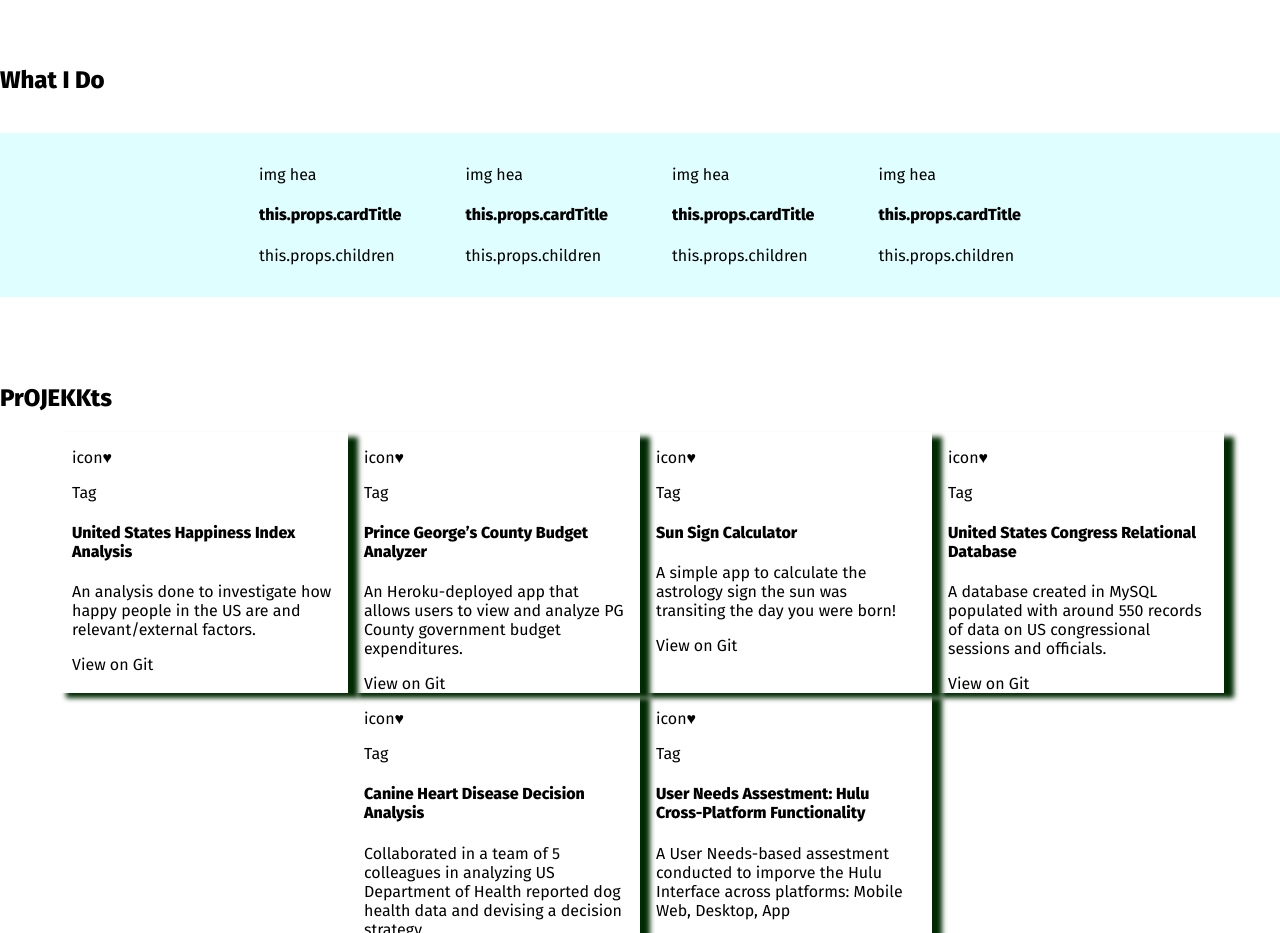
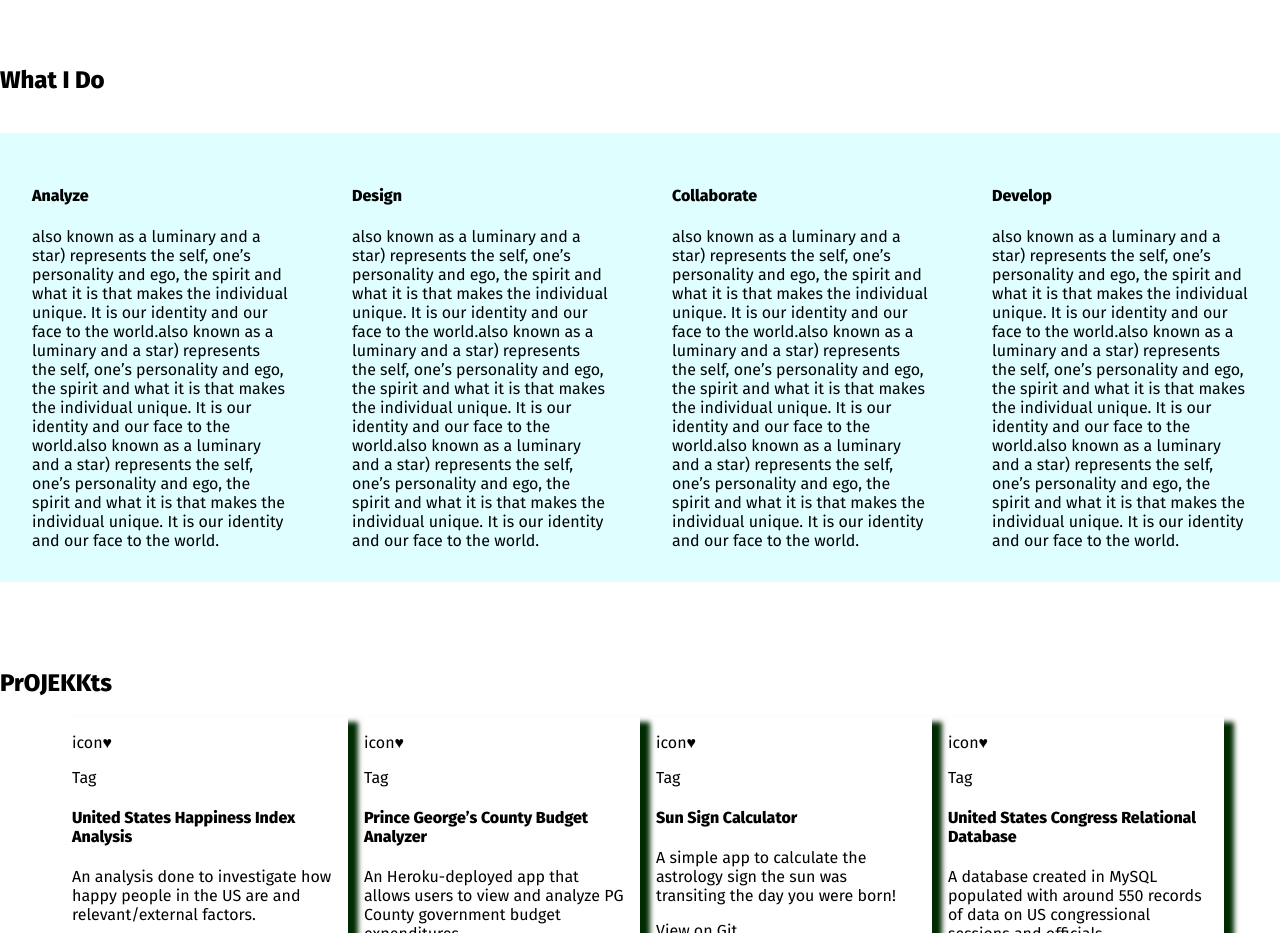
Before and after one commit to arionaskins/arionaskins.github.io, a React (Create React App) app: page / in a window 1280 px wide. Shown: the part 1200-2133 px from the top of the page. Built offline with nearby package versions, Linux system fonts and the light colour scheme.

Commit message:
card attribute props

```diff
--- a/src/components/Cards/StrengthCard.js
+++ b/src/components/Cards/StrengthCard.js
@@ -1,14 +1,15 @@
 import React from 'react'
 
-const StrengthCard = () => {
+const StrengthCard = (props) => {
 
         return (
-            <div className='strength-card' id={'this.props.id'}>
-                <div className='strength-icon' href={'this.props.iconSrc'} alt={'this.props.altTxt'}>img hea</div>
-                <div><h4 className='strength-title'>{'this.props.cardTitle'}</h4></div>
-                {'this.props.children'}
+            <div className={`strength-card ${ props.class }`} id={props.id}>
+                <div className='strength-icon' id={`${props.id}-icon`} alt={props.altTxt}></div>
+                <div><h4 className='strength-title'>{props.cardTitle}</h4></div>
+                {props.children}
             </div>
          );
 }
 
+
 export default StrengthCard;
```
